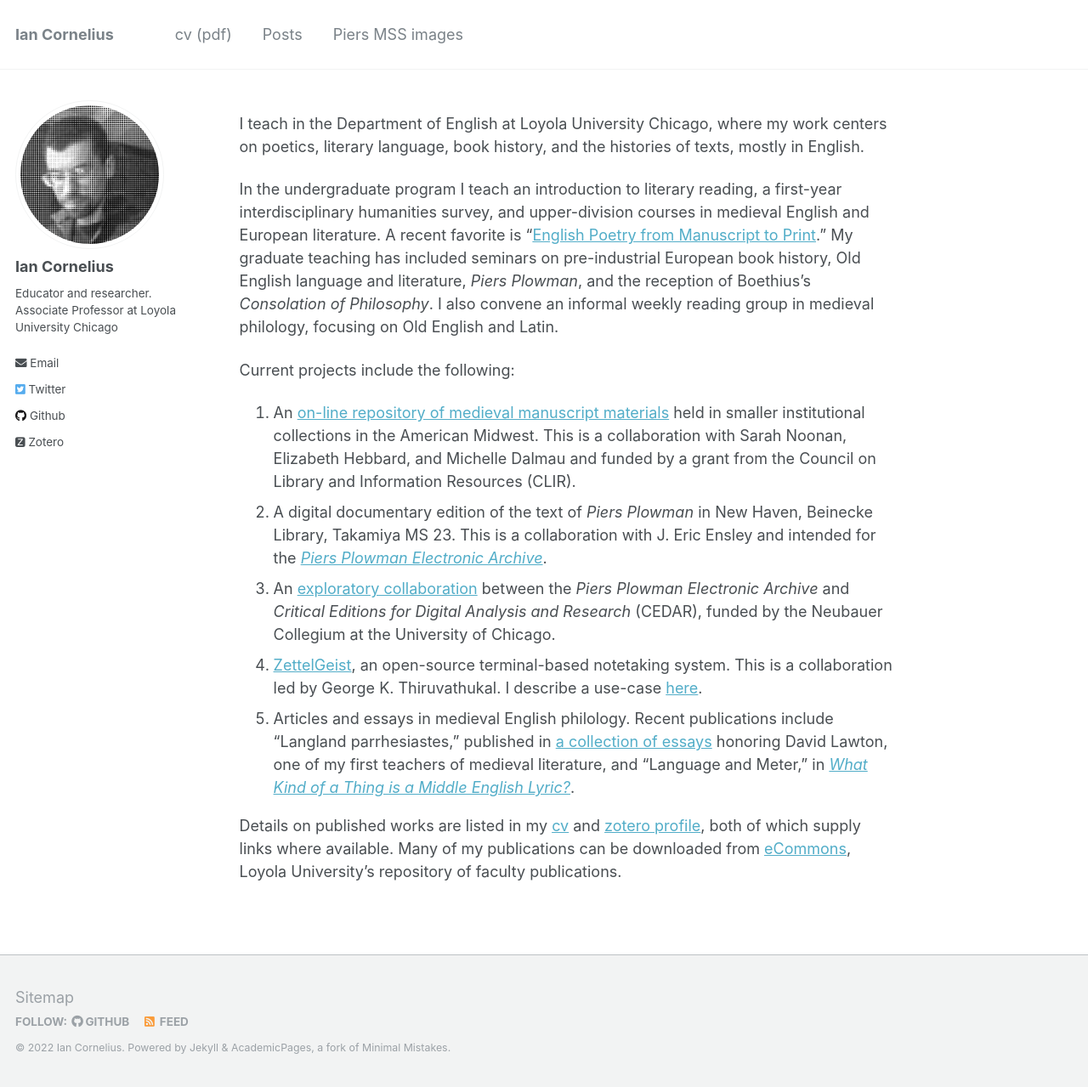
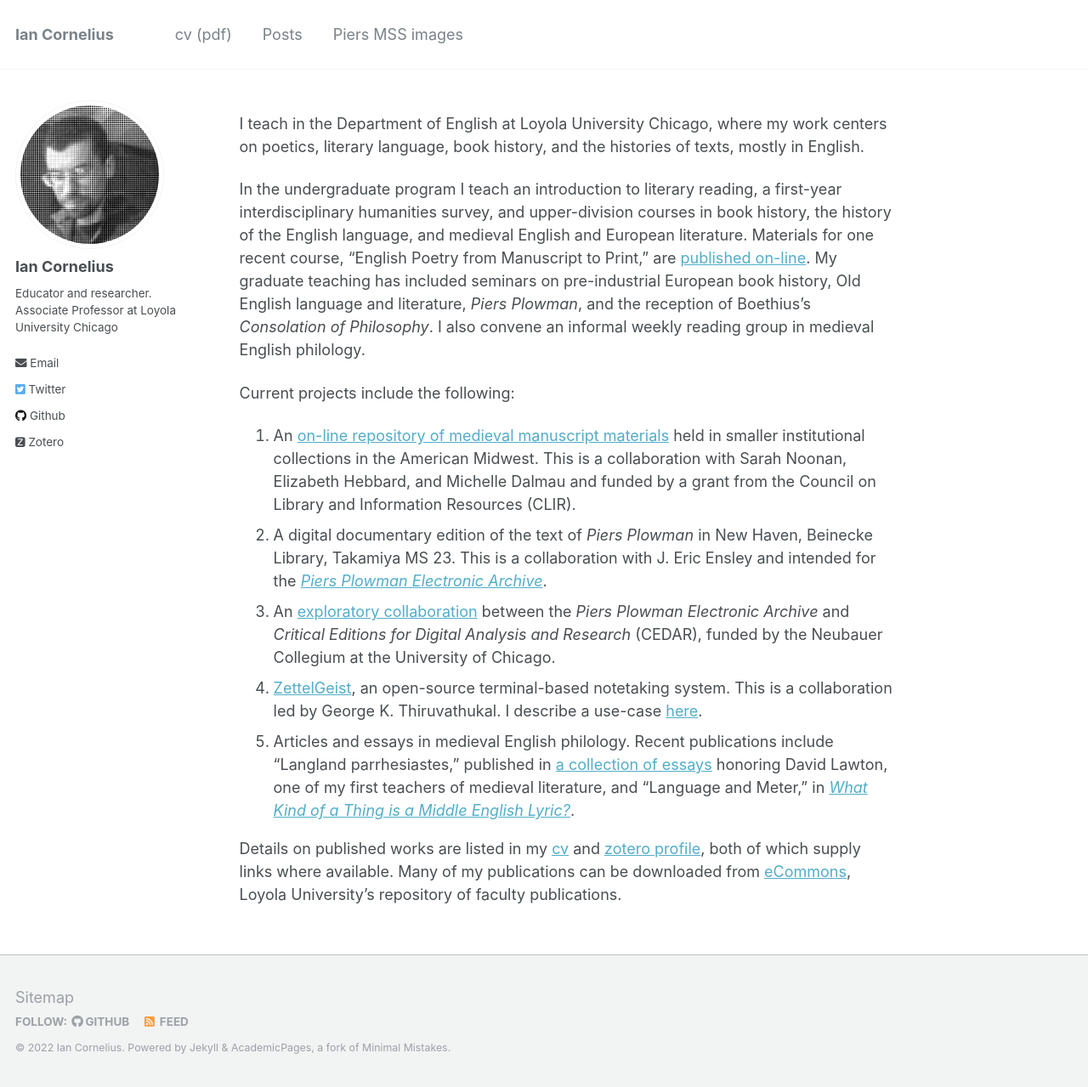
Before and after one commit to icornelius/icornelius.github.io, a Jekyll site: the page built from docs/_pages/index.md, in a window 1280 px wide and 1279 px high. Shown: the whole window at 85% size. Built offline with Jekyll 4.4.1, drawn with Linux system fonts in a browser that asks for light colours; some web fonts are replaced.

Commit message:
update homepage

```diff
--- a/docs/_pages/index.md
+++ b/docs/_pages/index.md
@@ -10,10 +10,10 @@ redirect_from:
 
 I teach in the Department of English at Loyola University Chicago, where my work centers on poetics, literary language, book history, and the histories of texts, mostly in English.
 
-In the undergraduate program I teach an introduction to literary reading, a first-year interdisciplinary humanities survey, and upper-division courses in medieval English and European literature.
-A recent favorite is "[English Poetry from Manuscript to Print]."
+In the undergraduate program I teach an introduction to literary reading, a first-year interdisciplinary humanities survey, and upper-division courses in book history, the history of the English language, and medieval English and European literature.
+Materials for one recent course, "English Poetry from Manuscript to Print," are [published on-line](https://github.com/icornelius/zg-syllabi).
 My graduate teaching has included seminars on pre-industrial European book history, Old English language and literature, *Piers Plowman*, and the reception of Boethius's *Consolation of Philosophy*.
-I also convene an informal weekly reading group in medieval philology, focusing on Old English and Latin.
+I also convene an informal weekly reading group in medieval English philology.
 
 Current projects include the following:
 
```
Also changed, not shown: other parts of docs/_pages/index.md (+0 -1 lines).
